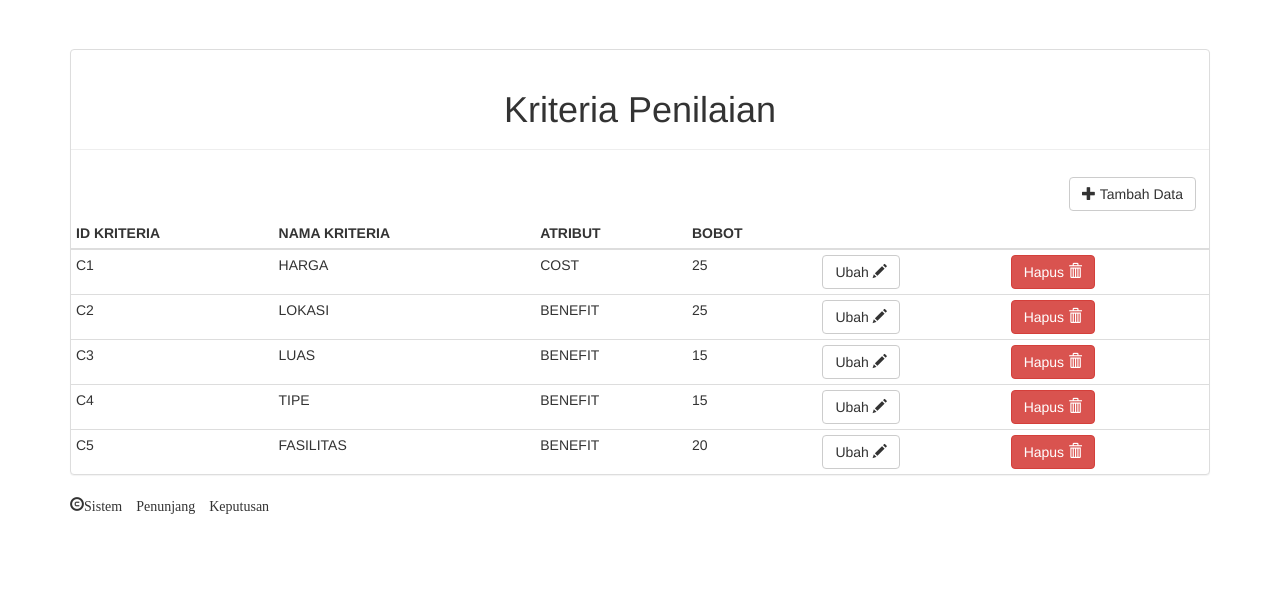
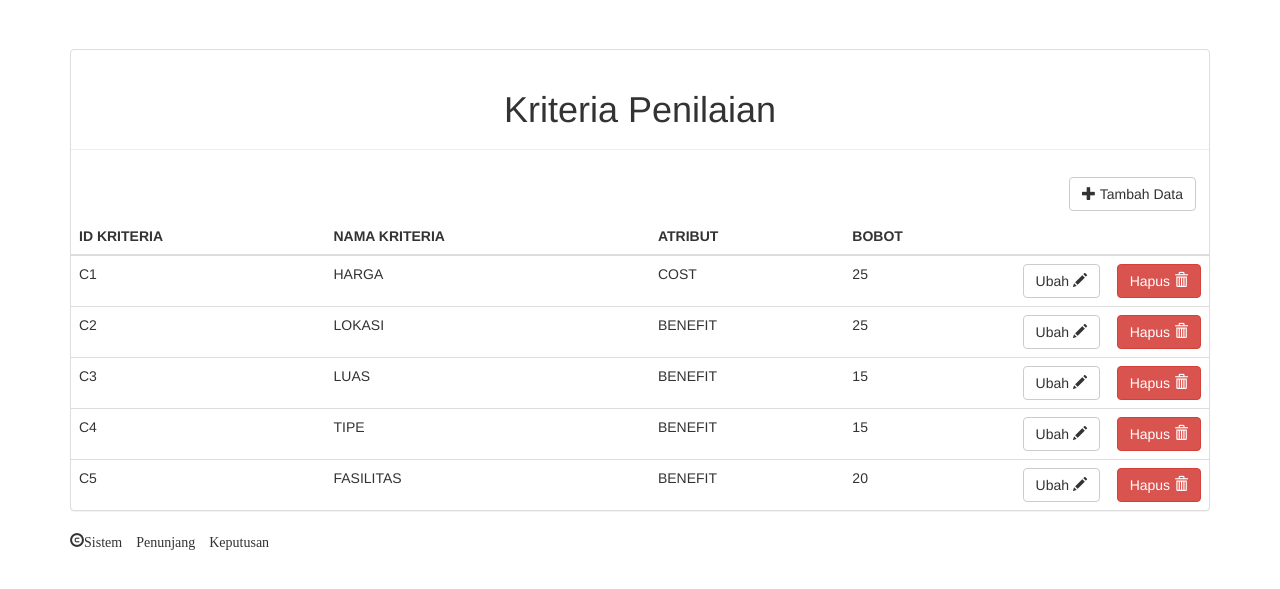
Before and after one commit to spras00/spk_zawa, a CodeIgniter app: page /spk_zawa/kriteria in a window 1280 px wide. Shown: the part 51-640 px from the top of the page. Run offline with CodeIgniter, Linux system fonts and the light colour scheme; data comes from the database, SQL or seed files in the repository; some libraries are stand-ins or nearby versions.

Commit message:
Update view_kriteria.php

```diff
--- a/application/views/view_kriteria.php
+++ b/application/views/view_kriteria.php
@@ -1,4 +1,5 @@
 </div>
+<div class="table-responsive">
 <div class="btn header-btn pull-right">
 <a href="<?php echo site_url('kriteria/input'); ?>">
 <button type="button" class="btn btn-default ">
@@ -7,7 +8,7 @@ Tambah Data
 </button>
 </a>
 </div>
-<table align="center" class="table table-condensed">
+<table align="center" class="table table-hover">
 	<thead>
 		<tr>
 			<th>
@@ -41,7 +42,7 @@ Tambah Data
 				<td>
 					<?php echo $kr['bobot']; ?>
 				</td>
-				<td>
+				<td align="center" class="col-md-1">
 					<a href="<?php echo base_url('kriteria/edit/'.$kr['id_k']); ?>">
 						<button type="button" class="btn btn-default">
 							Ubah
@@ -49,7 +50,7 @@ Tambah Data
 						</button>
 					</a>
 				</td>
-				<td>
+				<td align="center" class="col-md-1">
 					<a href="<?php echo base_url('kriteria/delete/'.$kr['id_k']); ?>" onclick="return confirm('Hapus Data Kriteria?');">
 						<button type="button" class="btn btn-danger">
 							Hapus
@@ -61,3 +62,4 @@ Tambah Data
 		} ?>
 </table>
 </div>
+</div>
```
